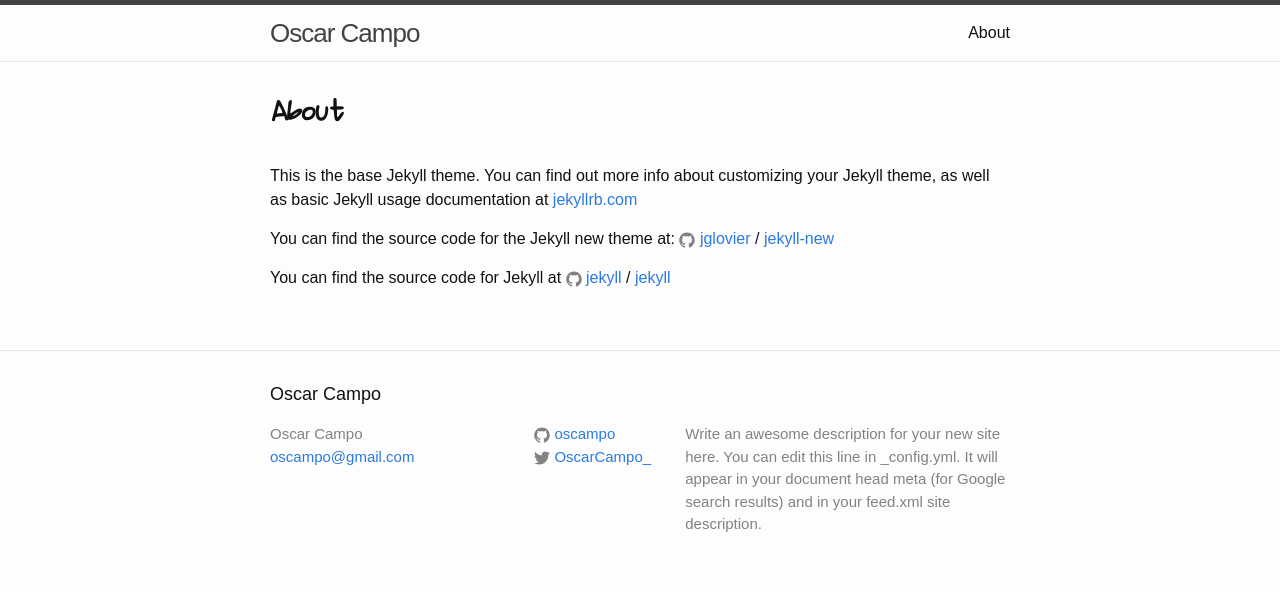
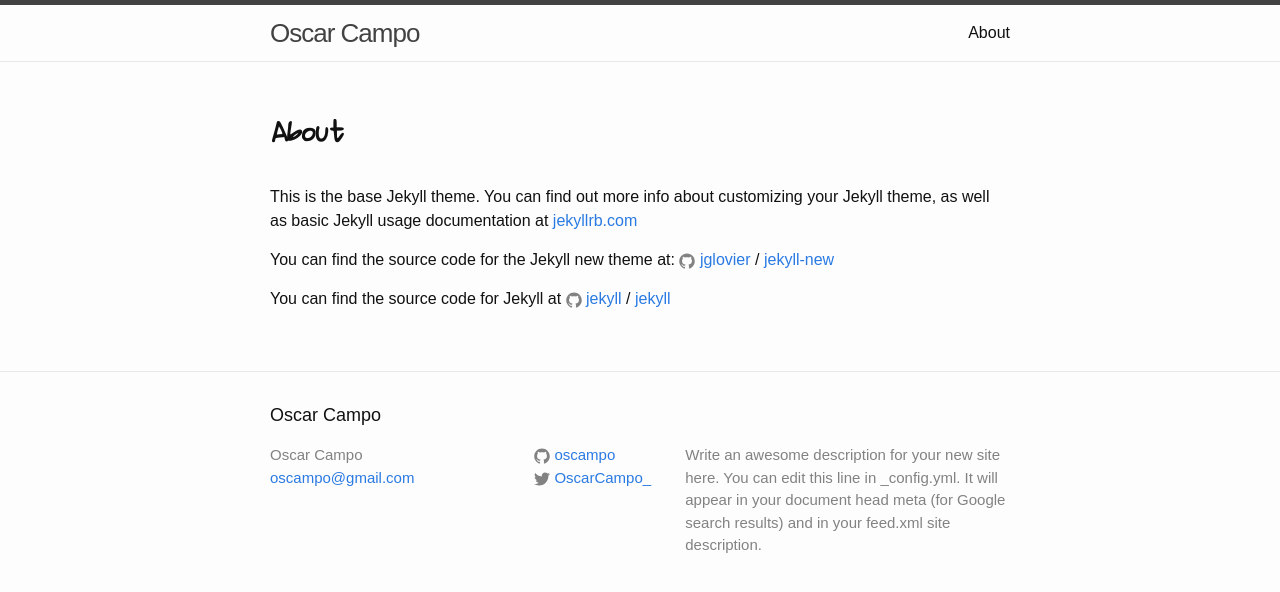
Before and after one commit to oscampo/oscampo.github.io, a Jekyll site: the page built from about.md, in a window 1280 px wide. Shown: the top 592 px of the page. Built offline with Jekyll 4.4.1, drawn with Linux system fonts in a browser that asks for light colours.

Commit message:
Update _base.scss

```diff
--- a/_sass/_base.scss
+++ b/_sass/_base.scss
@@ -25,6 +25,15 @@
     font-kerning: normal;
 }
 
+
+h1 {
+	font-weight: 700;
+	font-size: 3.5em;
+	line-height: 1;
+	letter-spacing: -0.03125em;
+	margin: 0.5em 0 1em;
+   -webkit-font-smoothing: antialiased;
+    }
 
 
 /**
```
